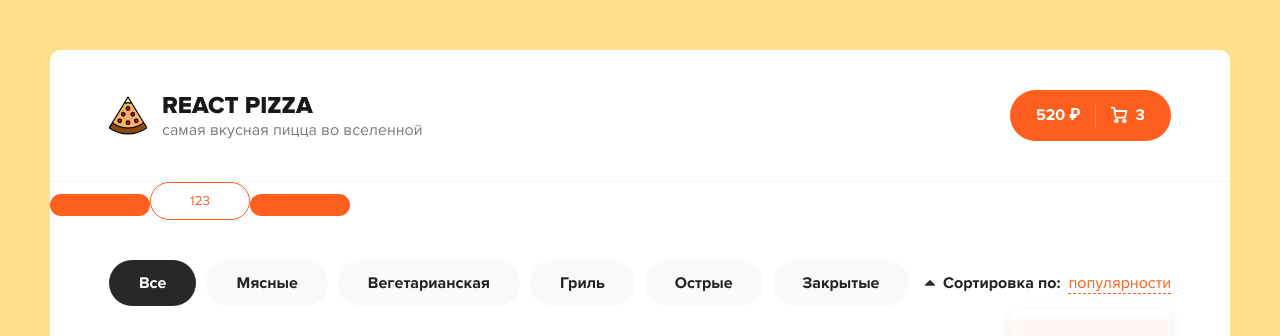
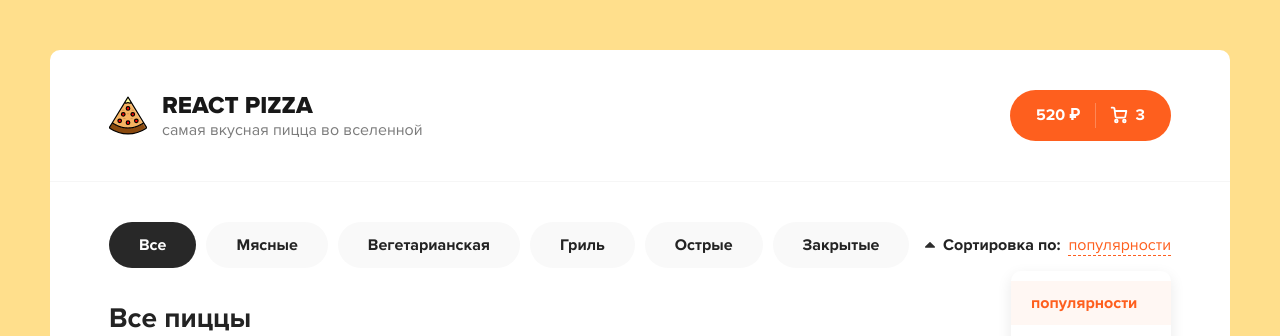
Before and after one commit to Lam-ss/React-pizza, a React (Create React App) app: page / in a window 1280 px wide. Shown: the top 336 px of the page. Built offline with nearby package versions, Linux system fonts and the light colour scheme.

Commit message:
feat: categiries with class   2

```diff
--- a/src/App.js
+++ b/src/App.js
@@ -1,32 +1,25 @@
 import logo from './logo.svg';
 import './App.css';
-import Header from './Header';
-import Button from './Button';
+import { Header, Button, Categories } from './components';
 
 
 
 
 
 function App() {
+
+
+
   return (
     <div className="wrapper">
       <Header />
-      <Button />
-      <Button outline={true}>123</Button>
-      <Button />
       <div className="content">
         <div className="container">
           <div className="content__top">
-            <div className="categories">
-              <ul>
-                <li className="active">Все</li>
-                <li>Мясные</li>
-                <li>Вегетарианская</li>
-                <li>Гриль</li>
-                <li>Острые</li>
-                <li>Закрытые</li>
-              </ul>
-            </div>
+            <Categories
+              onClickItem={(name) => console.log(name)}
+              items={['Мясные','Вегетарианская','Гриль','Острые','Закрытые',]}
+            />
             <div className="sort">
               <div className="sort__label">
                 <svg
--- a/src/Button.jsx
+++ b/src/components/Button.jsx
@@ -12,11 +12,11 @@
 
 // }
 
-function Button(props) {
+function Button({ onClick, className, outline, children }) {
     return (
-        <button className={classnames('button', props.className, {
-            'button--outline': props.outline,
-        })}>{props.children}</button>
+        <button className={classnames('button', className, {
+            'button--outline': outline,
+        })}>{children}</button>
     )
 }
 
--- /dev/null
+++ b/src/components/Categories.jsx
@@ -0,0 +1,49 @@
+import React from 'react'
+
+class Categories extends React.Component {
+    state = {
+        activeItem: null,
+    };
+
+    onSelectItem = index => {
+        this.setState({
+            activeItem: index
+        });
+    }
+
+    render() {
+        const {items, onClickItem} = this.props
+        return (
+            <div className="categories">
+                <ul>
+                    <li className="active">Все</li>
+                    {items.map((name, index) => (
+                        <li
+                            className={this.state.activeItem === index ? 'active' : ''}
+                            onClick={() => this.onSelectItem(index)}
+                            key={`${name}_${index}`}>
+                            {name}
+                        </li>
+                    ))}
+                </ul>
+            </div>
+        )
+    }
+}
+
+
+
+// function Categories({ onClickItem, items }) {
+//     return (
+//         <div className="categories">
+//             <ul>
+//                 <li className="active">Все</li>
+//                 {items.map((name, index) => (
+//                     <li onClick={() => onClickItem(name)} key={`${name}_${index}`}>{name}</li>
+//                 ))}
+//             </ul>
+//         </div>
+//     )
+// }
+
+export default Categories;
--- a/src/Header.jsx
+++ b/src/components/Header.jsx
@@ -1,5 +1,5 @@
 import React from 'react'
-import logoSvg from './assets/img/pizza-logo.svg'
+import logoSvg from '../assets/img/pizza-logo.svg'
 import Button from './Button'
 
 function Header() {
--- /dev/null
+++ b/src/components/index.js
@@ -0,0 +1,8 @@
+export { default as Button } from './Button';
+export { default as Header } from './Header';
+export { default as Categories } from './Categories';
+// import Header from './Header';
+// import Button from './Button';
+// import Categories from './Categories';
+
+// export { Header, Button, Categories }
```
Also changed, not shown: src/setupTests.js (deleted, +0 -5 lines).
